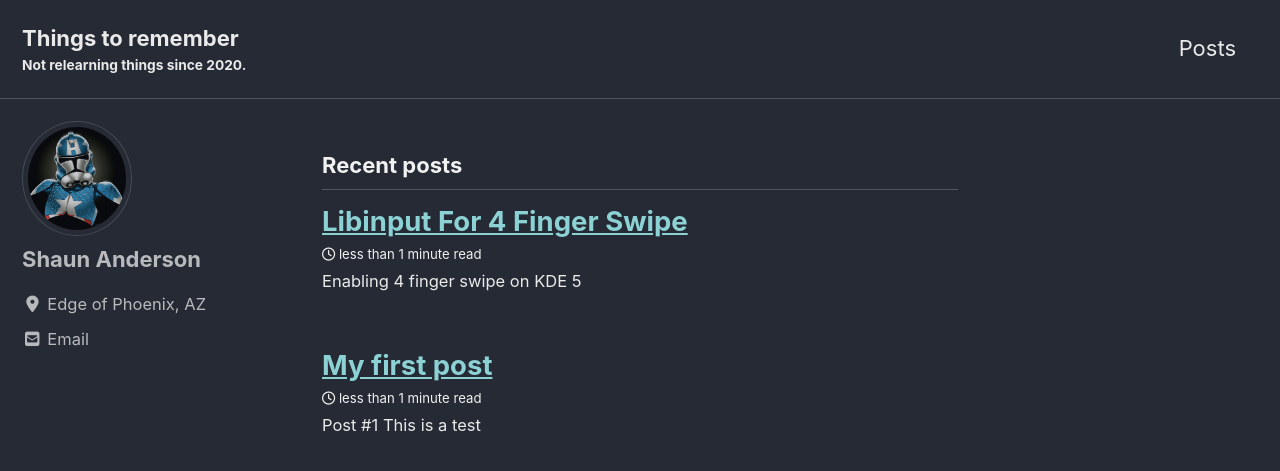
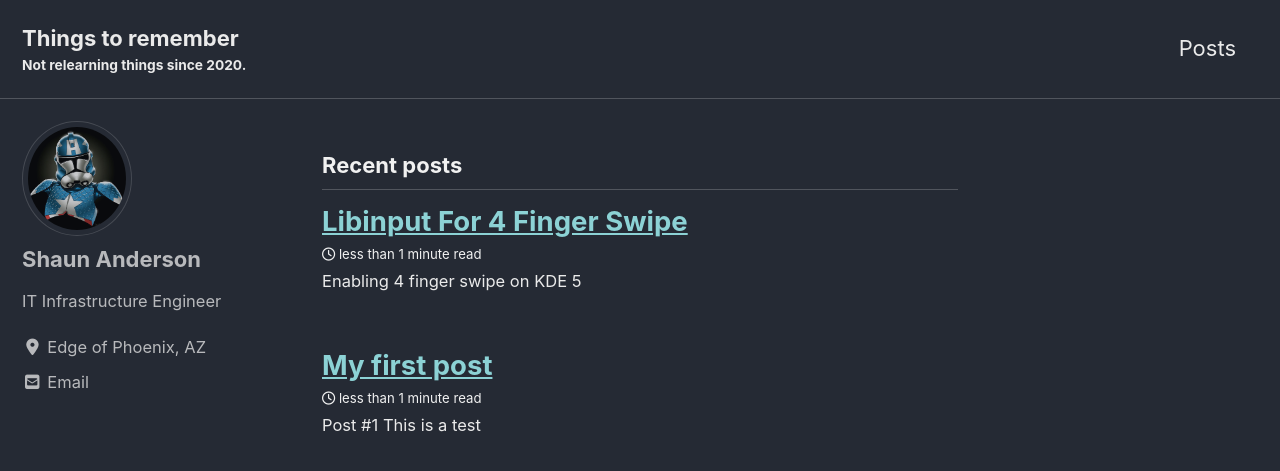
Before and after one commit to ShaunAndersonAZ/ShaunAndersonAZ.github.io, a Jekyll site: the page built from index.html, in a window 1280 px wide and 900 px high. Shown: the top 471 px of the window. Built offline with Jekyll 4.4.1, drawn with Linux system fonts in a browser that asks for light colours; cached includes are drawn as plain includes; nearby versions of some CDN libraries; the list of posts is cut into pages by our own code.

Commit message:
modify config

```diff
--- a/_config.yml
+++ b/_config.yml
@@ -109,7 +109,7 @@ analytics:
 author:
   name             : "Shaun Anderson"
   avatar           : "/assets/images/bio-photo.jpg"
-  bio              : ""
+  bio              : "IT Infrastructure Engineer"
   location         : "Edge of Phoenix, AZ"
   email            : "shaunandersonaz@gmail.com"
   links:
```
